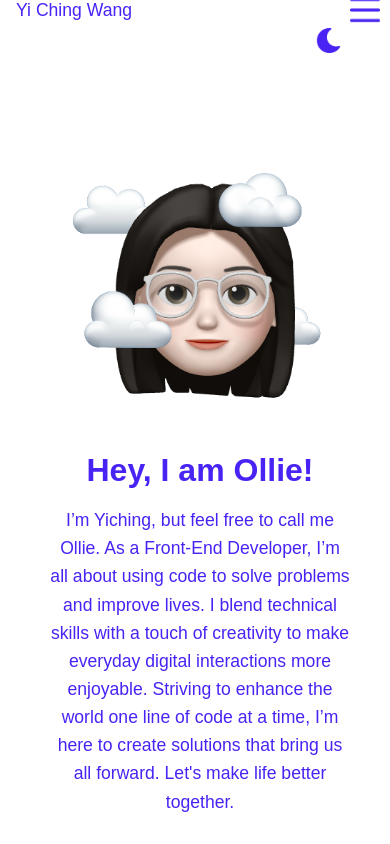
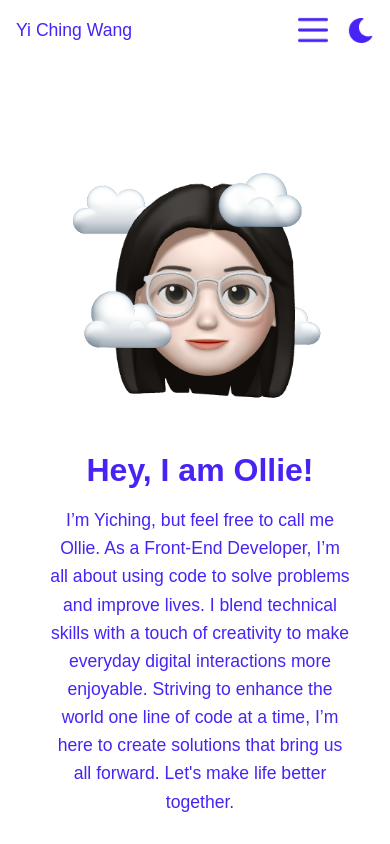
Before and after one commit to YiChingWang/Personal-Website, a React (Vite) app: page / in a window 390 px wide. Shown: the top 844 px of the page. Built offline with nearby package versions, Linux system fonts and the light colour scheme.

Commit message:
modification

```diff
--- a/src/Components/Header/Header.css
+++ b/src/Components/Header/Header.css
@@ -79,13 +79,13 @@
 @media (max-width: 40rem) {
   .header__theme {
     padding-top: 8px;
-    grid-column: 10 / 12; /* 確保開始和結束列用具體數字 */
+    grid-column: 12/13; /* 確保開始和結束列用具體數字 */
     margin-left: auto; /* 替代 justify-self: end */
     padding-right: 17px;
   }
 
   .header__nav {
-    grid-column: 12 / 13; /* 避免使用 -1 */
+    grid-column: 11/12; /* 避免使用 -1 */
     padding-right: 10px;
     /* 使用其他方法改變順序，避免依賴 order */
   }
```
